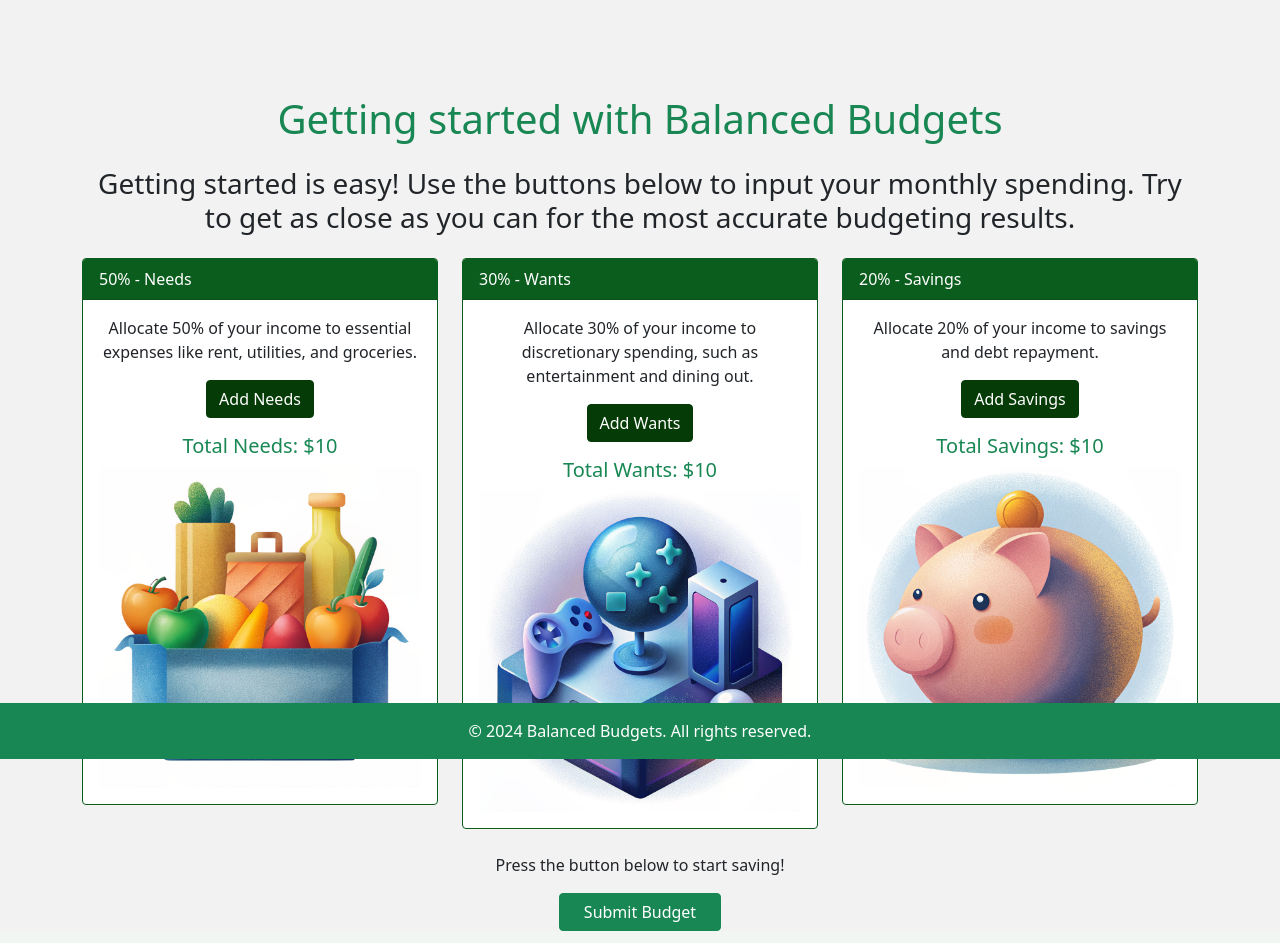
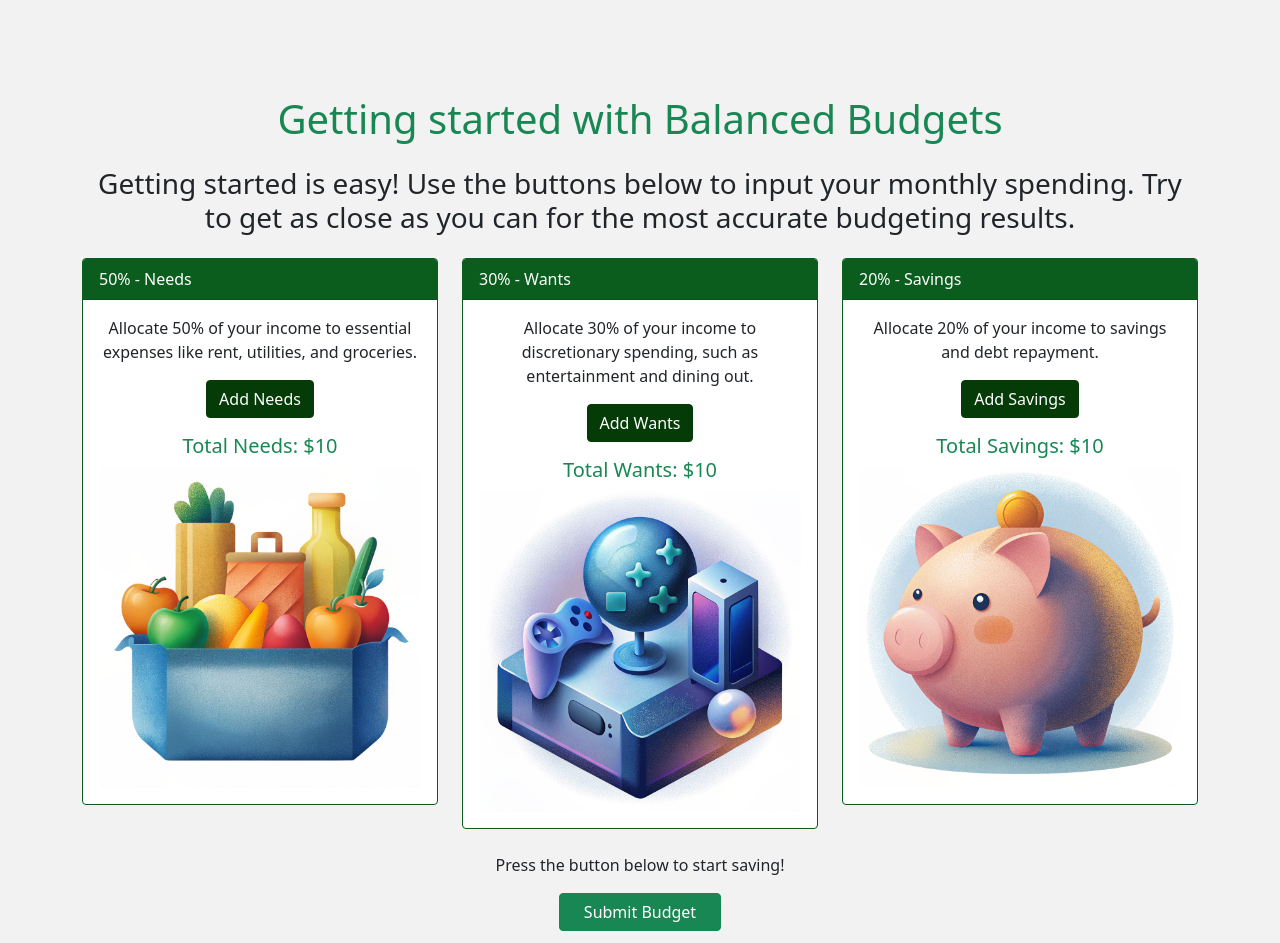
Before and after one commit to n00b110/bank-project, a Flask app: template templates/budget.html in a window 1280 px wide. Shown: the part 57-1000 px from the top of the page. Run offline with Flask 3, Linux system fonts and the light colour scheme; the template is opened without the code that fills it: most values are stand-ins (such as "Sample title", 1, 10 or a date in 2020); some libraries are stand-ins or nearby versions.

Commit message:
fixed bug with budget.html footer

```diff
--- a/templates/budget.html
+++ b/templates/budget.html
@@ -3,7 +3,7 @@
 {% block title %}- Budget{% endblock %}
 
 {% block body%}
-<section class="py-5" style="height: 88vh;">
+<section class="py-5">
     <div class="container mt-5">
         <h1 class="text-center text-success mb-4">Getting started with Balanced Budgets</h1>
         <div class="text-center mb-4" >
```
